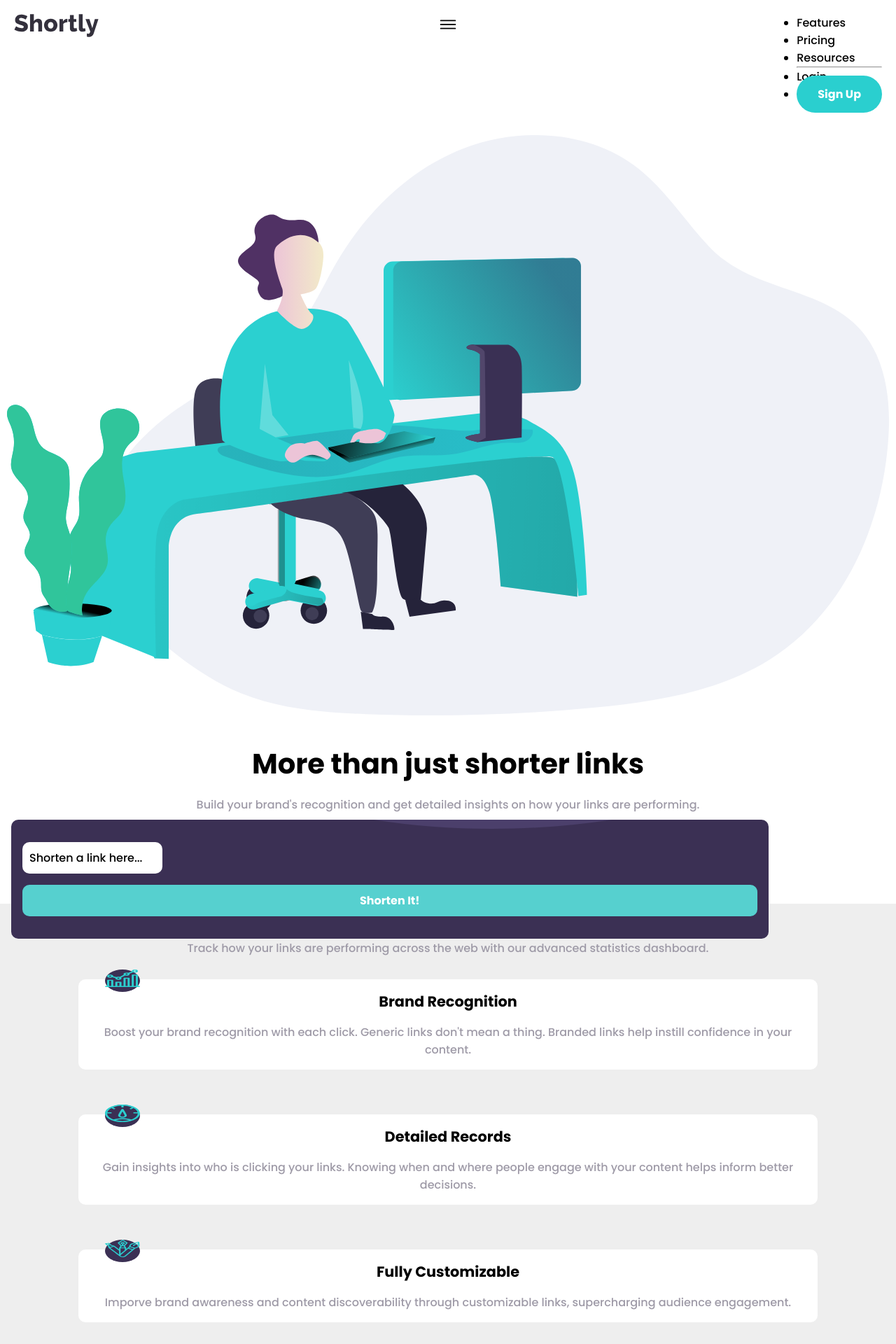
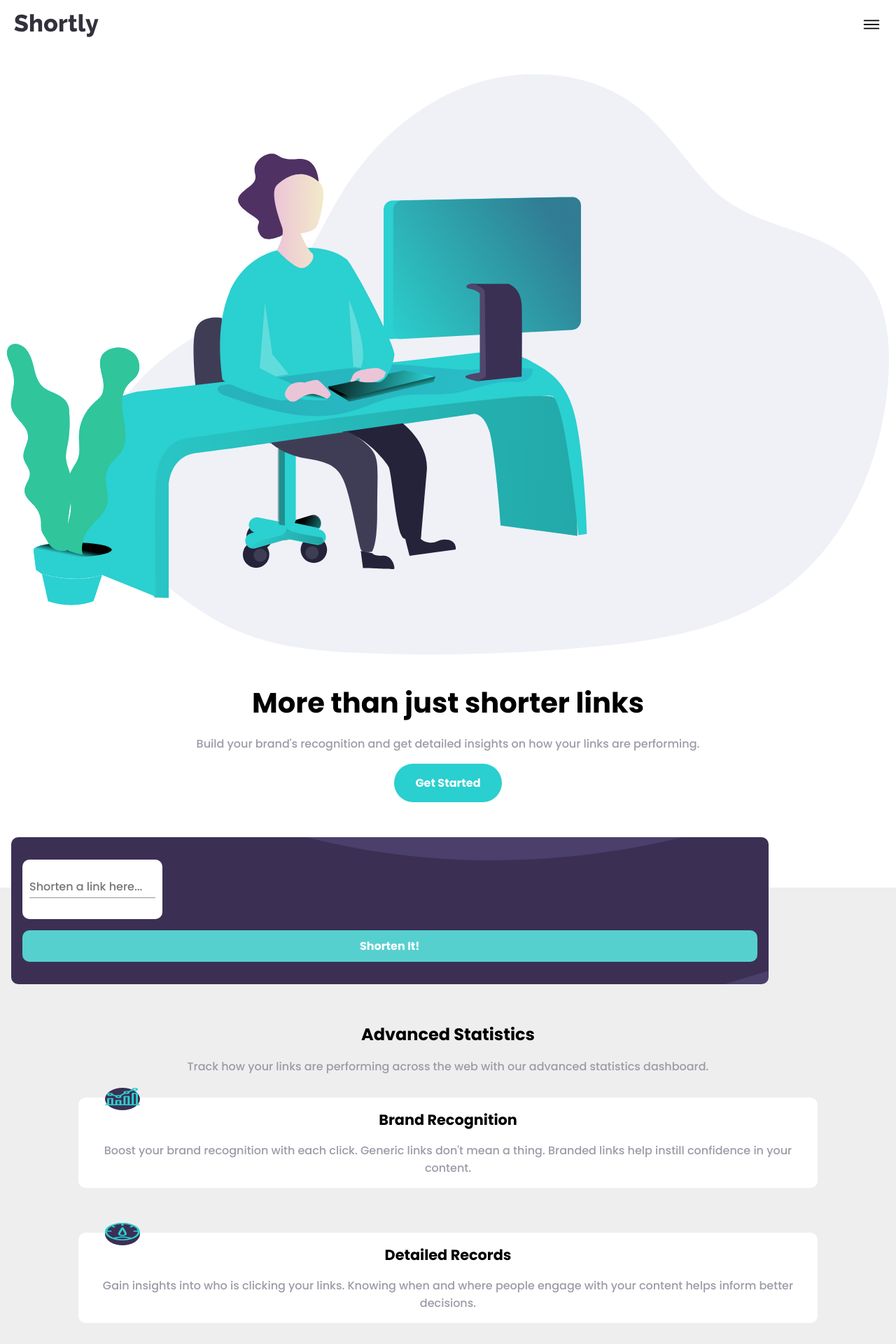
Before and after one commit to 7eet/shortly-project, an Angular app: page / in a window 1280 px wide. Shown: the top 1920 px of the page at 70% size. Built offline with nearby package versions, Linux system fonts and the light colour scheme.

Commit message:
added material

```diff
--- a/angular.json
+++ b/angular.json
@@ -31,6 +31,7 @@
               "src/assets"
             ],
             "styles": [
+              "./node_modules/@angular/material/prebuilt-themes/deeppurple-amber.css",
               "src/styles.scss"
             ],
             "scripts": []
@@ -99,6 +100,7 @@
               "src/assets"
             ],
             "styles": [
+              "./node_modules/@angular/material/prebuilt-themes/deeppurple-amber.css",
               "src/styles.scss"
             ],
             "scripts": []
--- a/src/index.html
+++ b/src/index.html
@@ -14,6 +14,9 @@
 
 
 
+  <link rel="preconnect" href="https://fonts.gstatic.com">
+  <link href="https://fonts.googleapis.com/css2?family=Roboto:wght@300;400;500&display=swap" rel="stylesheet">
+  <link href="https://fonts.googleapis.com/icon?family=Material+Icons" rel="stylesheet">
 </head>
 <body>
   <app-root></app-root>
--- a/src/styles.scss
+++ b/src/styles.scss
@@ -8,6 +8,18 @@
     margin: 0px;
     padding: 0px;
     font-weight: 500;
+}
+
+.full-width {
+    width: 100%;
+}
+
+.showMenu {
+    display: block;
+}
+
+.menu {
+    display: none;
 }
 
 .container {
@@ -36,6 +48,22 @@
 
 .marginBottom-3 {
     margin-bottom: 3rem;
+}
+
+.marginBottom-6 {
+    margin-bottom: 6rem;
+}
+
+.marginBottom-7 {
+    margin-bottom: 7rem;
+}
+
+.paddingTop-6 {
+    padding-top: 6rem;
+}
+
+.paddingTop-12 {
+    padding-top: 12rem;
 }
 
 
```
